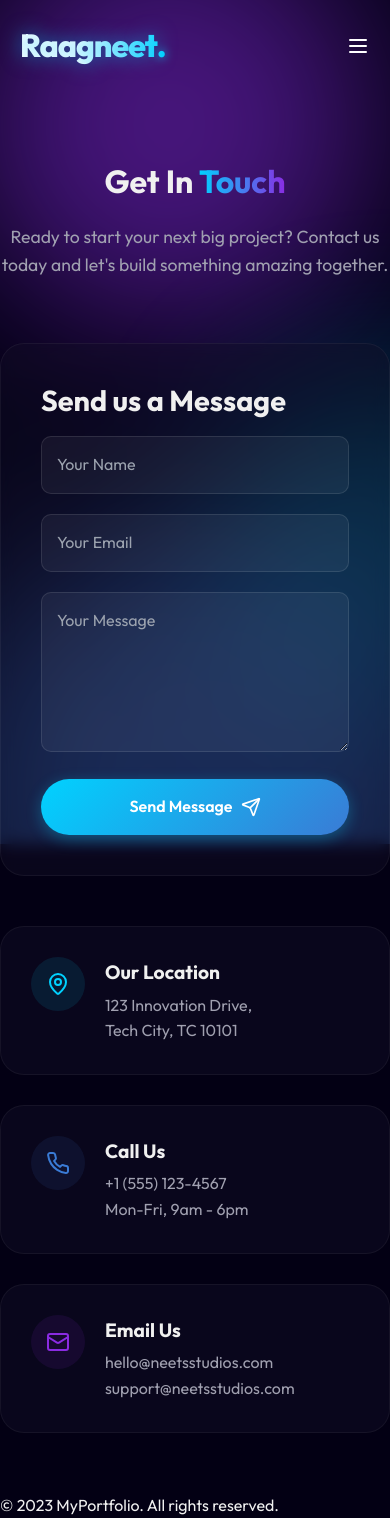
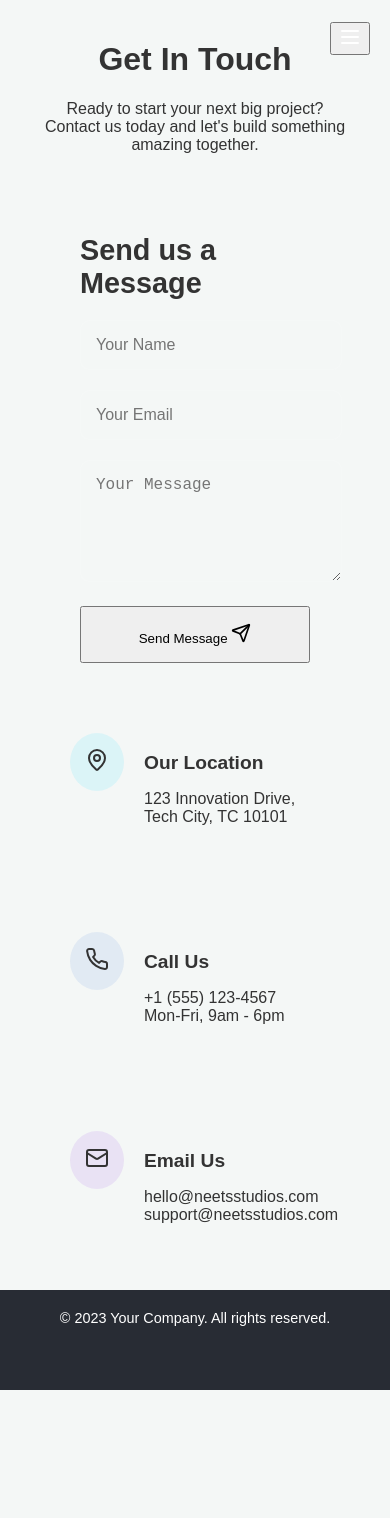
Before and after one commit to kalispidyman/raagneet, a React (Vite) app: page /contact in a window 390 px wide. After the commit the page ends 1390 px from the top, so only its background shows below. Built offline with nearby package versions, Linux system fonts and the light colour scheme.

Commit message:
Restore Footer component
This commit restores the Footer component, its associated CSS, and integrates it back into the App component.
The src/index.css file has also been updated to ensure the footer is pushed to the bottom of the page using flexbox on the #root and main elements.

```diff
--- a/src/App.jsx
+++ b/src/App.jsx
@@ -1,3 +1,4 @@
+import React from 'react';
 import { BrowserRouter as Router, Routes, Route } from 'react-router-dom';
 import Navbar from './components/Navbar';
 import Footer from './components/Footer';
@@ -6,19 +7,16 @@ import About from './pages/About';
 import Services from './pages/Services';
 import Portfolio from './pages/Portfolio';
 import Contact from './pages/Contact';
-import AuthModal from './components/AuthModal'; // Keep AuthModal for potential future use
+import AuthModal from './components/AuthModal';
+import './index.css';
+
 
 function App() {
   return (
     <Router>
-      <div className="app-wrapper">
-        <div className="bg-blobs">
-          <div className="blob blob-1"></div>
-          <div className="blob blob-2"></div>
-          <div className="blob blob-3"></div>
-        </div>
       <Navbar />
-        <main className="main-content">
+      <AuthModal />
+      <main>
         <Routes>
           <Route path="/" element={<Home />} />
           <Route path="/about" element={<About />} />
@@ -28,8 +26,6 @@ function App() {
         </Routes>
       </main>
       <Footer />
-        <AuthModal /> {/* Render AuthModal at the top level */}
-      </div>
     </Router>
   );
 }
--- a/src/components/Footer.css
+++ b/src/components/Footer.css
@@ -1,219 +1,41 @@
-.footer-section {
-  background: rgba(4, 2, 15, 0.92);
-  backdrop-filter: blur(16px);
-  -webkit-backdrop-filter: blur(16px);
-  border-top: 1px solid rgba(255, 255, 255, 0.06);
-  padding: 80px 0 0 0;
-  position: relative;
-  z-index: 10;
+.footer {
+  background-color: #282c34;
+  color: white;
+  padding: 20px;
+  text-align: center;
+  position: relative; /* Changed from fixed to relative for general use */
+  bottom: 0;
+  width: 100%;
+  box-sizing: border-box; /* Ensures padding doesn't increase width */
 }
 
-.footer-container {
-  max-width: 1200px;
-  margin: 0 auto;
-  padding: 0 30px;
-  display: grid;
-  grid-template-columns: 2fr 1fr 1fr 1.5fr;
-  gap: 40px;
-  margin-bottom: 60px;
-}
-
-.footer-col {
+.footer-content {
   display: flex;
-  flex-direction: column;
-}
-
-.footer-logo {
-  font-family: var(--font-main);
-  font-size: 1.8rem;
-  font-weight: 800;
-  letter-spacing: -1px;
-  background: linear-gradient(90deg, #fff 40%, var(--color-primary));
-  -webkit-background-clip: text;
-  -webkit-text-fill-color: transparent;
-  background-clip: text;
-  margin-bottom: 20px;
-  display: inline-flex;
-  align-items: center;
-}
-
-.footer-description {
-  color: var(--color-text-muted);
-  font-size: 0.95rem;
-  line-height: 1.6;
-  margin-bottom: 24px;
-}
-
-.footer-socials {
-  display: flex;
-  gap: 12px;
-}
-
-.social-icon {
-  width: 38px;
-  height: 38px;
-  border-radius: 50%;
-  background: rgba(255, 255, 255, 0.03);
-  border: 1px solid rgba(255, 255, 255, 0.08);
-  display: flex;
-  align-items: center;
   justify-content: center;
-  color: var(--color-text-muted);
-  transition: all 0.3s cubic-bezier(0.16, 1, 0.3, 1);
-}
-
-.social-icon:hover {
-  background: linear-gradient(135deg, var(--color-primary), var(--color-secondary));
-  color: #fff;
-  border-color: transparent;
-  transform: translateY(-3px);
-  box-shadow: 0 5px 15px rgba(0, 210, 255, 0.3);
-}
-
-.footer-title {
-  font-family: var(--font-main);
-  font-size: 1.15rem;
-  font-weight: 700;
-  color: #fff;
-  text-transform: uppercase;
-  letter-spacing: 1px;
-  margin-bottom: 25px;
-  position: relative;
-  padding-bottom: 8px;
-}
-
-.footer-title::after {
-  content: '';
-  position: absolute;
-  bottom: 0;
-  left: 0;
-  width: 30px;
-  height: 2px;
-  background: var(--color-primary);
-  border-radius: 2px;
-}
-
-.footer-links {
-  display: flex;
-  flex-direction: column;
-  gap: 12px;
-}
-
-.footer-links a {
-  color: var(--color-text-muted);
-  font-size: 0.95rem;
-  transition: all 0.25s ease;
-  display: inline-block;
-}
-
-.footer-links a:hover {
-  color: #fff;
-  transform: translateX(6px);
-}
-
-.footer-contact {
-  display: flex;
-  flex-direction: column;
-  gap: 16px;
-}
-
-.footer-contact li {
-  display: flex;
-  align-items: flex-start;
-  gap: 12px;
-  color: var(--color-text-muted);
-  font-size: 0.95rem;
-  line-height: 1.5;
-}
-
-.contact-icon {
-  color: var(--color-primary);
-  flex-shrink: 0;
-  margin-top: 3px;
-}
-
-.footer-contact a {
-  transition: color var(--transition-fast);
-}
-
-.footer-contact a:hover {
-  color: #fff;
-}
-
-.footer-bottom {
-  border-top: 1px solid rgba(255, 255, 255, 0.06);
-  padding: 30px 0;
-  background: rgba(2, 0, 10, 0.5);
-}
-
-.bottom-container {
-  max-width: 1200px;
-  margin: 0 auto;
-  padding: 0 30px;
-  display: flex;
-  justify-content: space-between;
   align-items: center;
   flex-wrap: wrap;
   gap: 20px;
 }
 
-.copyright {
-  color: var(--color-text-muted);
-  font-size: 0.9rem;
+.footer-content p {
+  margin: 0;
+  font-size: 0.9em;
 }
 
-.watermarks {
+.social-links {
   display: flex;
-  align-items: center;
   gap: 15px;
 }
 
-.watermark-sep {
-  color: rgba(255, 255, 255, 0.1);
-  font-size: 0.9rem;
+.social-icon {
+  display: inline-block;
+  width: 24px;
+  height: 24px;
 }
 
-.watermark.animated-text {
-  font-family: var(--font-main);
-  font-size: 0.95rem;
-  font-weight: 700;
-  letter-spacing: 0.5px;
-  animation: color-change 6s ease-in-out infinite;
-  display: inline-block;
+.social-icon img {
+  width: 100%;
+  height: 100%;
+  fill: white; /* This will not work directly on img for SVG; needs to be an SVG element */
+  filter: invert(100%); /* A common trick for white icons */
 }
-
-.watermark.animated-text:last-of-type {
-  animation-delay: -3s;
-}
-
-@keyframes color-change {
-  0% { color: #ff7e00; text-shadow: 0 0 5px rgba(255, 126, 0, 0.2); }
-  25% { color: #00bfff; text-shadow: 0 0 5px rgba(0, 191, 255, 0.2); }
-  50% { color: #ff007f; text-shadow: 0 0 5px rgba(255, 0, 127, 0.2); }
-  75% { color: #7f00ff; text-shadow: 0 0 5px rgba(127, 0, 255, 0.2); }
-  100% { color: #ff7e00; text-shadow: 0 0 5px rgba(255, 126, 0, 0.2); }
-}
-
-@media screen and (max-width: 960px) {
-  .footer-container {
-    grid-template-columns: repeat(2, 1fr);
-    gap: 40px;
-  }
-}
-
-@media screen and (max-width: 600px) {
-  .footer-container {
-    grid-template-columns: 1fr;
-    gap: 30px;
-  }
-
-  .bottom-container {
-    flex-direction: column;
-    text-align: center;
-    gap: 15px;
-  }
-
-  .watermarks {
-    justify-content: center;
-  }
-}
--- a/src/components/Footer.jsx
+++ b/src/components/Footer.jsx
@@ -1,11 +1,25 @@
-function Footer() {
+import React from 'react';
+import './Footer.css';
+
+const Footer = () => {
   return (
     <footer className="footer">
       <div className="footer-content">
-        <p>© 2023 MyPortfolio. All rights reserved.</p>
+        <p>&copy; 2023 Your Company. All rights reserved.</p>
+        <div className="social-links">
+          <a href="#facebook" className="social-icon">
+            <img src="/icons.svg#facebook" alt="Facebook" />
+          </a>
+          <a href="#twitter" className="social-icon">
+            <img src="/icons.svg#twitter" alt="Twitter" />
+          </a>
+          <a href="#linkedin" className="social-icon">
+            <img src="/icons.svg#linkedin" alt="LinkedIn" />
+          </a>
+        </div>
       </div>
     </footer>
   );
-}
+};
 
 export default Footer;
--- a/src/index.css
+++ b/src/index.css
@@ -1,295 +1,46 @@
-@tailwind base;
-@tailwind components;
-@tailwind utilities;
-
-:root {
-  --color-bg: #030014;
-  --color-surface: rgba(15, 10, 31, 0.6);
-  --color-surface-hover: rgba(30, 20, 50, 0.8);
-  --color-border: rgba(255, 255, 255, 0.1);
-  --color-primary: #00d2ff;
-  --color-secondary: #3a7bd5;
-  --color-accent: #8a2be2;
-  --color-text: #f0f0f0;
-  --color-text-muted: #a0a0b0;
-
-  --font-main: 'Outfit', sans-serif;
-
-  --transition-fast: 0.2s ease;
-  --transition-normal: 0.3s ease;
-  --transition-slow: 0.5s ease;
+/* Base styles */
+body {
+  font-family: Arial, sans-serif;
+  margin: 0;
+  padding: 0;
+  box-sizing: border-box;
+  background-color: #f4f7f6; /* A light background color */
+  color: #333;
 }
 
-* {
-  box-sizing: border-box;
-  margin: 0;
-  padding: 0;
+/* Make sure the root element also spans the full height */
+#root {
+  display: flex;
+  flex-direction: column;
+  min-height: 100vh;
 }
 
-body {
-  font-family: var(--font-main);
-  background-color: var(--color-bg);
-  color: var(--color-text);
-  line-height: 1.6;
-  overflow-x: hidden;
-  -webkit-font-smoothing: antialiased;
-  -moz-osx-font-smoothing: grayscale;
-}
-
-/* Scrollbar styling */
-::-webkit-scrollbar {
-  width: 10px;
-}
-::-webkit-scrollbar-track {
-  background: var(--color-bg);
-}
-::-webkit-scrollbar-thumb {
-  background: rgba(255, 255, 255, 0.2);
-  border-radius: 5px;
-}
-::-webkit-scrollbar-thumb:hover {
-  background: rgba(255, 255, 255, 0.3);
+/* Main content area to push footer to the bottom */
+main {
+  flex: 1; /* This will make the main content area grow and push the footer down */
+  padding: 20px; /* Add some padding around the main content */
 }
 
 a {
+  text-decoration: none;
   color: inherit;
-  text-decoration: none;
 }
 
-ul {
-  list-style: none;
-}
-
-button {
-  cursor: pointer;
-  border: none;
-  background: none;
-  font-family: inherit;
-}
-
-/* Glassmorphism Utilities */
-.glass {
-  background: var(--color-surface);
-  backdrop-filter: blur(12px);
-  -webkit-backdrop-filter: blur(12px);
-  border: 1px solid var(--color-border);
-  border-radius: 16px;
-}
-
-.glass-panel {
-  background: rgba(20, 15, 40, 0.4);
-  backdrop-filter: blur(8px);
-  border: 1px solid rgba(255, 255, 255, 0.05);
-  border-radius: 24px;
-}
-
-/* Glow Effects */
-.glow-text {
-  text-shadow: 0 0 20px rgba(0, 210, 255, 0.5);
-}
-
-.glow-box {
-  box-shadow: 0 0 30px rgba(58, 123, 213, 0.2);
-}
-
-/* Gradient Text */
-.text-gradient {
-  background: linear-gradient(90deg, var(--color-primary), var(--color-accent));
-  -webkit-background-clip: text;
-  -webkit-text-fill-color: transparent;
-  background-clip: text;
-}
-
-/* Background Blobs */
-.bg-blobs {
-  position: fixed;
-  top: 0;
-  left: 0;
-  width: 100vw;
-  height: 100vh;
-  z-index: -1;
-  overflow: hidden;
-  pointer-events: none;
-}
-
-.blob {
-  position: absolute;
-  border-radius: 50%;
-  filter: blur(80px);
-  opacity: 0.5;
-  animation: float 20s infinite alternate ease-in-out;
-}
-
-.blob-1 {
-  width: 400px;
-  height: 400px;
-  background: var(--color-accent);
-  top: -10%;
-  left: -10%;
-}
-
-.blob-2 {
-  width: 500px;
-  height: 500px;
-  background: var(--color-secondary);
-  bottom: -20%;
-  right: -10%;
-  animation-delay: -5s;
-}
-
-.blob-3 {
-  width: 300px;
-  height: 300px;
-  background: var(--color-primary);
-  top: 40%;
-  left: 50%;
-  transform: translate(-50%, -50%);
-  animation-delay: -10s;
-  opacity: 0.3;
-}
-
-@keyframes float {
-  0% {
-    transform: translate(0, 0) scale(1);
-  }
-  100% {
-    transform: translate(50px, 50px) scale(1.1);
-  }
-}
-
-/* Layout */
+/* Utility classes */
 .container {
-  width: 100%;
   max-width: 1200px;
   margin: 0 auto;
   padding: 0 20px;
 }
 
-.section {
-  padding: 100px 0;
+.section-padding {
+  padding: 60px 0;
 }
 
-.section-title {
-  font-size: 2.5rem;
-  font-weight: 700;
-  margin-bottom: 1rem;
+.text-center {
   text-align: center;
 }
 
-.section-subtitle {
-  text-align: center;
-  color: var(--color-text-muted);
-  max-width: 600px;
-  margin: 0 auto 3rem auto;
-  font-size: 1.1rem;
+.margin-bottom-large {
+  margin-bottom: 40px;
 }
-
-/* Buttons */
-.btn {
-  display: inline-flex;
-  align-items: center;
-  justify-content: center;
-  padding: 12px 28px;
-  border-radius: 30px;
-  font-weight: 600;
-  font-size: 1rem;
-  transition: var(--transition-normal);
-  gap: 8px;
-}
-
-.btn-primary {
-  background: linear-gradient(135deg, var(--color-primary), var(--color-secondary));
-  color: #fff;
-  box-shadow: 0 4px 15px rgba(0, 210, 255, 0.3);
-}
-
-.btn-primary:hover {
-  transform: translateY(-2px);
-  box-shadow: 0 6px 20px rgba(0, 210, 255, 0.5);
-  filter: brightness(1.1);
-}
-
-.btn-outline {
-  background: transparent;
-  border: 1px solid var(--color-border);
-  color: var(--color-text);
-}
-
-.btn-outline:hover {
-  border-color: var(--color-primary);
-  background: rgba(0, 210, 255, 0.05);
-  transform: translateY(-2px);
-}
-
-/* Responsive Grid */
-.grid {
-  display: grid;
-  gap: 24px;
-}
-
-.grid-2 {
-  grid-template-columns: repeat(2, 1fr);
-}
-
-.grid-3 {
-  grid-template-columns: repeat(3, 1fr);
-}
-
-@media (max-width: 768px) {
-  .grid-2, .grid-3 {
-    grid-template-columns: 1fr;
-  }
-
-  .section {
-    padding: 60px 0;
-  }
-
-  .section-title {
-    font-size: 2rem;
-  }
-}
-
-/* App Wrapper */
-.app-wrapper {
-  display: flex;
-  flex-direction: column;
-  min-height: 100vh;
-}
-
-.main-content {
-  flex: 1;
-}
-
-/* Animations */
-@keyframes fadeInUp {
-  from {
-    opacity: 0;
-    transform: translateY(20px);
-  }
-  to {
-    opacity: 1;
-    transform: translateY(0);
-  }
-}
-
-.animate-fade-in-up {
-  animation: fadeInUp 0.8s ease forwards;
-  opacity: 0;
-}
-
-.delay-100 { animation-delay: 0.1s; }
-.delay-200 { animation-delay: 0.2s; }
-.delay-300 { animation-delay: 0.3s; }
-
-/* Animated Text */
-@keyframes color-change {
-    0% { color: #ff7e00; }
-    25% { color: #00bfff; }
-    50% { color: #ff007f; }
-    75% { color: #7f00ff; }
-    100% { color: #ff7e00; }
-}
-
-.animated-text {
-    animation: color-change 3s ease-in-out infinite;
-}
```
Lines whose indentation alone changed are shown as unchanged.
